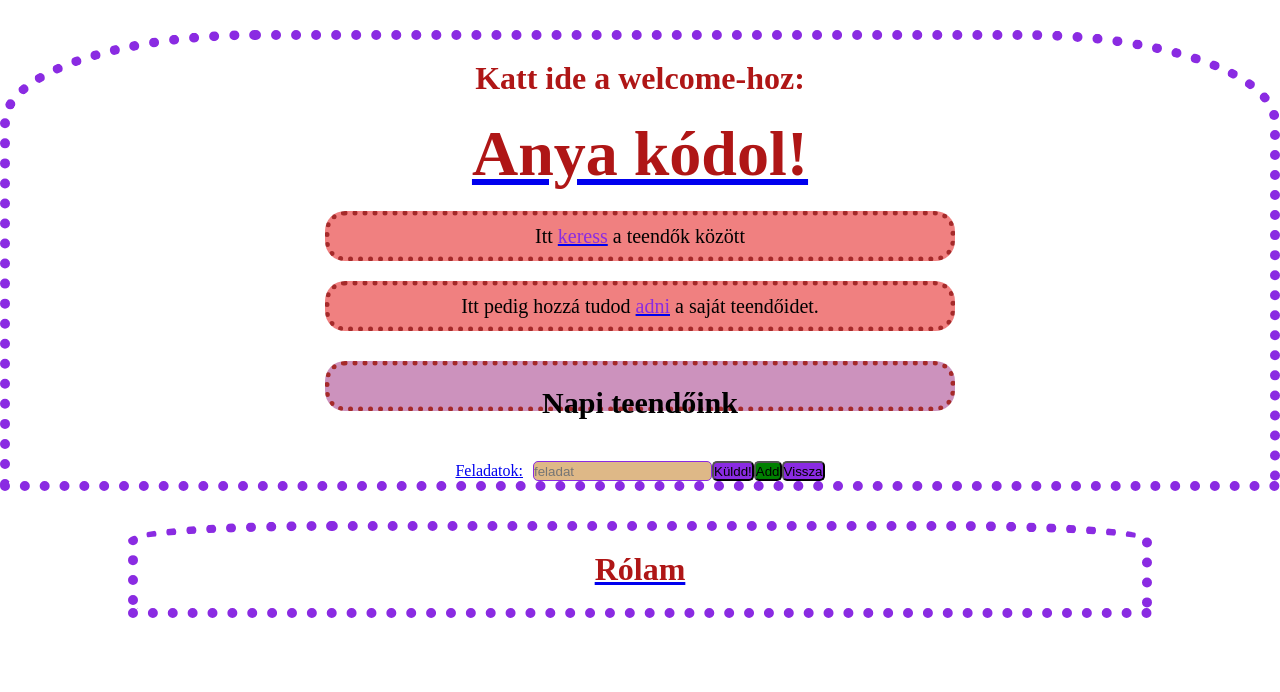
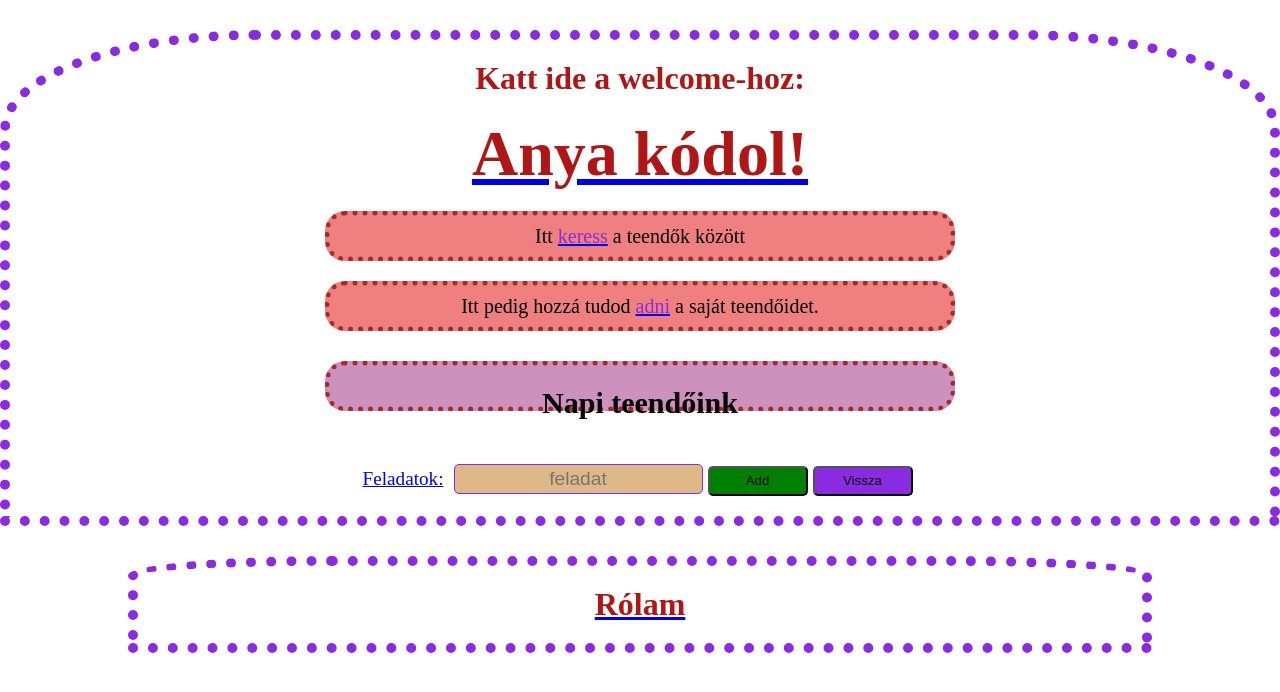
Before and after one commit to kaciga/apm-new, an Angular app: page /todos in a window 1280 px wide. Shown: the top 692 px of the page. Built offline with nearby package versions, Linux system fonts and the light colour scheme.

Commit message:
prepair css  in todo-lists-comp & add-button.comp input, a

```diff
--- a/src/app/components/add-button/add-button.component.css
+++ b/src/app/components/add-button/add-button.component.css
@@ -0,0 +1,11 @@
+button {
+    height: 30px;
+    border-radius: 5px;
+    align-items: center;
+    justify-content: center;
+    background-color: rgb(138, 43, 226, 1);
+    padding: 10px, 10px;
+    width: 100px;
+
+
+}
--- a/src/app/components/todo-lists/todo-lists.component.css
+++ b/src/app/components/todo-lists/todo-lists.component.css
@@ -0,0 +1,21 @@
+button {
+    height: 30px;
+    border-radius: 5px;
+    align-items: center;
+    justify-content: center;
+    background-color: rgb(138, 43, 226, 1);
+    padding: 10px, 10px;
+    width: 100px;
+    line-height: 2;
+    margin: 5px 5px 20px 5px;
+
+}
+input {
+    height: 30px;
+    text-align: center;
+    margin-right: 5px;
+    font-size: larger;
+}
+a {
+    font-size: larger;
+}
--- a/src/app/components/todo-lists/todo-lists.component.html
+++ b/src/app/components/todo-lists/todo-lists.component.html
@@ -5,7 +5,6 @@
             <a href="/todos">Feladatok:</a>
         </label>
         <input type="text" name="feladat" id="1" placeholder="feladat"/>
-        <button type="submit">Küldd!</button>
         <pm-add-button color="green" text="Add" (buttonClick)="toggleAddTodo()"></pm-add-button>
         <button>Vissza</button>
 
```
